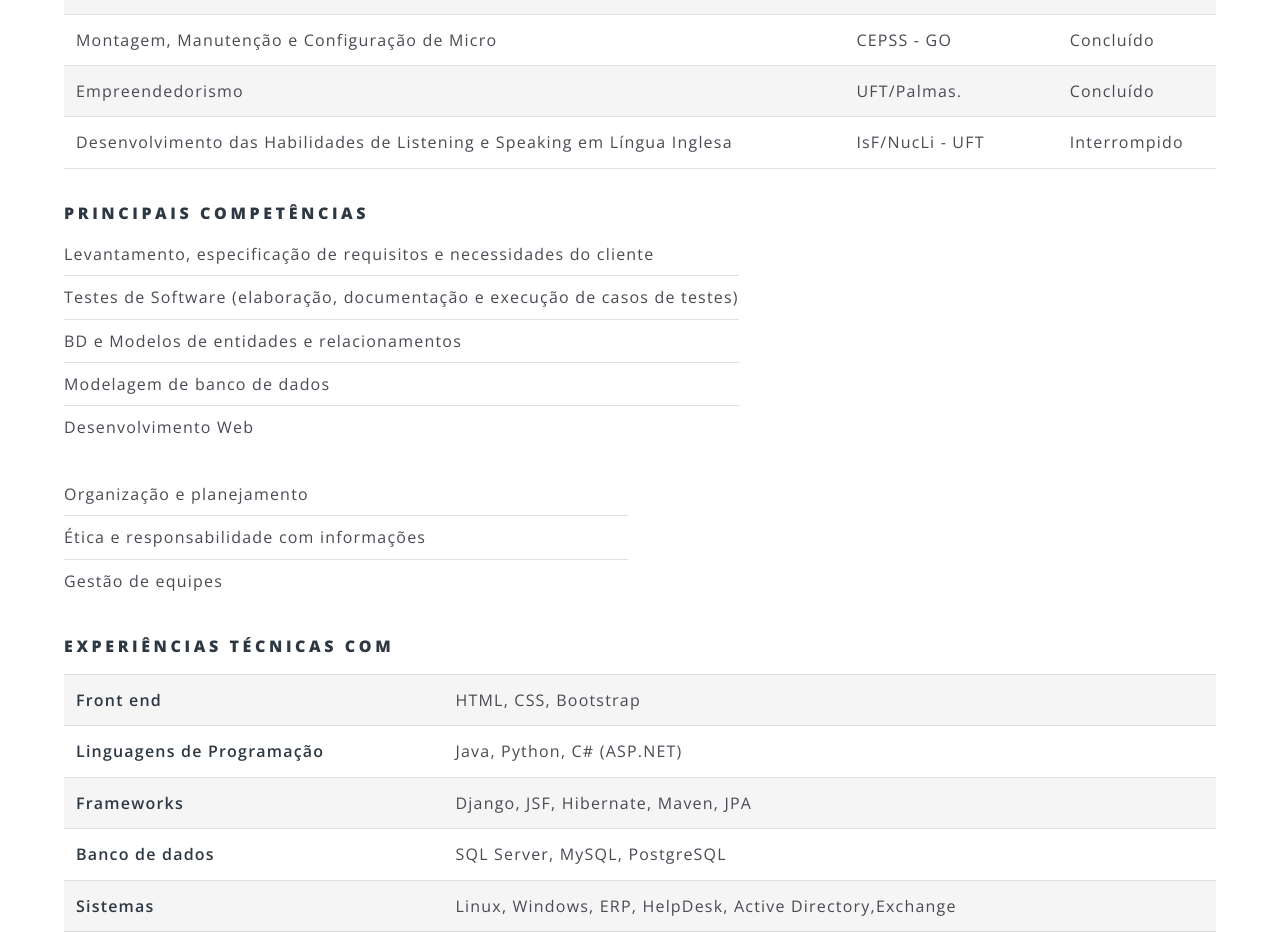
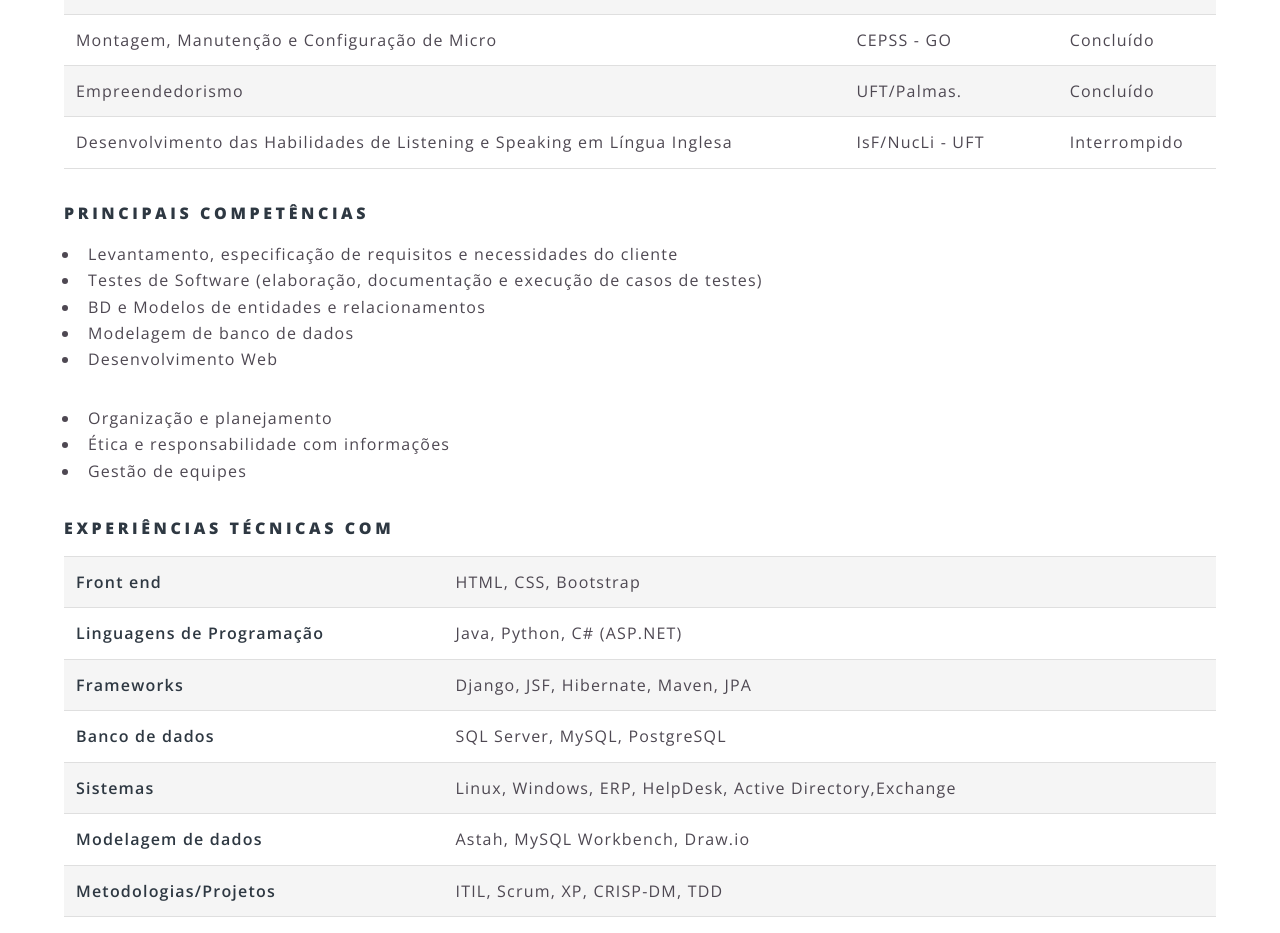
Before and after one commit to SaraFernandes/sarafernandes.github.io_sfdhgdfg, a Jekyll site: the page built from outras.html, in a window 1280 px wide. Shown: the part 647-1580 px from the top of the page. Built offline with Jekyll 4.4.1, drawn with Linux system fonts in a browser that asks for light colours.

```diff
--- a/outras.html
+++ b/outras.html
@@ -52,8 +52,8 @@
 	<section>
 		<h4>Principais Competências</h4>
 				<div class="row">
-					<div>
-							<ul class="alt">
+					<div class="12u 12u$(medium)">
+							<ul>
 							<li>Levantamento, especificação de requisitos e necessidades do cliente</li>
 							<li>Testes de Software (elaboração, documentação e execução de casos de testes)</li>
 							<li>BD e Modelos de entidades e relacionamentos</li>
@@ -63,8 +63,8 @@
 
 					</div>
 
-					<div class="6u 12u$(medium)">
-						<ul class="alt">
+					<div class="12u 12u$(medium)">
+						<ul>
 						<li>Organização e planejamento</li>
 						<li>Ética e responsabilidade com informações</li>
 						<li>Gestão de equipes</li>
```
